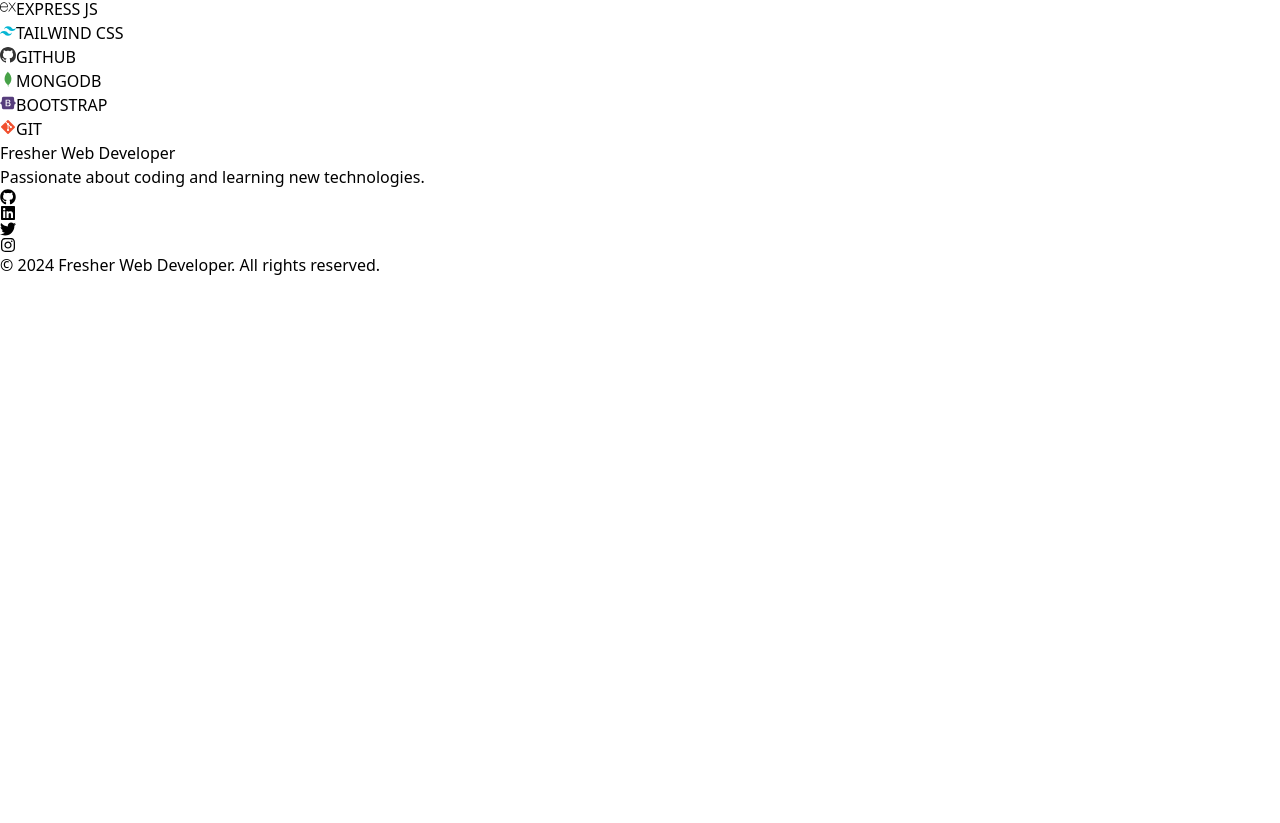
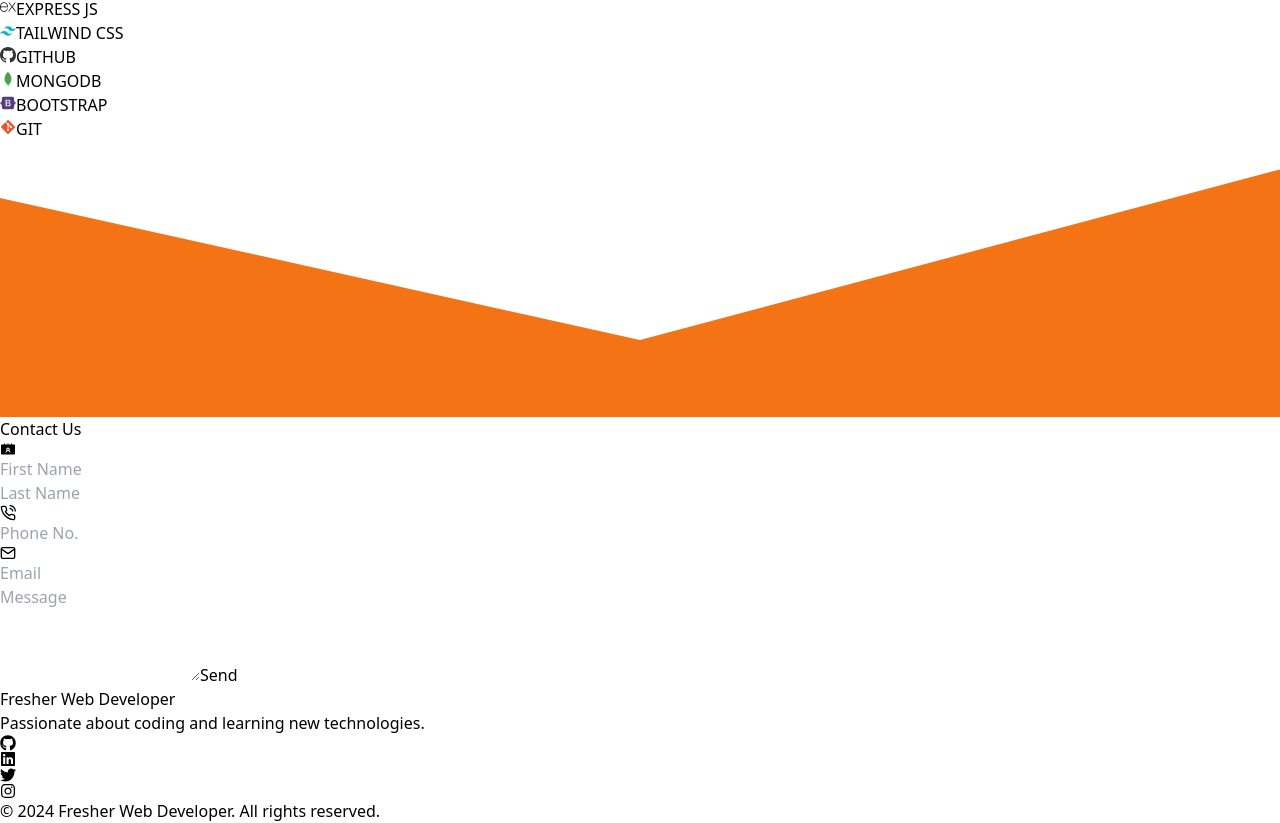
Before and after one commit to amar2mail9/amarport, a React (Vite) app: page / in a window 1280 px wide. Shown: the part 1617-2440 px from the top of the page. Before the commit the page ends 1894 px from the top, so only its background shows below. Built offline with nearby package versions, Linux system fonts and the light colour scheme.

Commit message:
Conatc and About , skill oage create

```diff
--- a/src/App.jsx
+++ b/src/App.jsx
@@ -2,13 +2,19 @@ import React from "react";
 import { BrowserRouter, Route, Routes } from "react-router-dom";
 import Home from "./components/Page/Home/Home";
 import PageNotFound from "./components/Page/error/PageNotFound";
+import SkillsPage from "./components/Page/MySkills/SkillsPage";
+import Contact_Us_Page from "./components/Page/contacts_us/Contact_Us_Page";
+import About_Page from "./components/Page/AboutUs/About_Page";
 
 export default function App() {
   return (
     <BrowserRouter>
       <Routes>
         <Route path="/" element={<Home />} />
+        <Route path="/my-skills" element={<SkillsPage />} />
+        <Route path="/about-us" element={<About_Page />} />
         <Route path="*" element={<PageNotFound />} />
+        <Route path="/contact-us" element={<Contact_Us_Page />} />
       </Routes>
     </BrowserRouter>
   );
--- /dev/null
+++ b/src/components/Page/AboutUs/About_Page.jsx
@@ -0,0 +1,11 @@
+import React from "react";
+import Layout from "../../layout/Layout";
+import About from "./About";
+
+export default function About_Page() {
+  return (
+    <Layout>
+      <About />
+    </Layout>
+  );
+}
--- a/src/components/Page/Home/Home.jsx
+++ b/src/components/Page/Home/Home.jsx
@@ -4,6 +4,7 @@ import HeroSection from "../hero_section/HeroSection";
 import Herosetion2 from "../hero_section/Herosetion2";
 import About from "../AboutUs/About";
 import Skills from "../MySkills/Skills";
+import Contact_Us from "../contacts_us/Contact_Us";
 
 export default function Home() {
   return (
@@ -13,6 +14,8 @@ export default function Home() {
         <Herosetion2 />
         <About />
         <Skills />
+
+        <Contact_Us />
       </section>
     </Layout>
   );
--- a/src/components/Page/MySkills/Skills.jsx
+++ b/src/components/Page/MySkills/Skills.jsx
@@ -70,7 +70,7 @@ const Skills = () => {
     <section className="py-12 w-10/12 mx-auto ">
       <div className="container mx-auto">
         <motion.h2
-          className="text-3xl font-semibold text-center text-gray-900   mb-8"
+          className="text-4xl bg-gray-700 py-5 rounded-xl hover:bg-orange-500 duration-300 font-semibold text-center text-gray-100   mb-8 "
           initial={{ opacity: 0 }}
           animate={{ opacity: 1 }}
           viewport={{ once: true }}
--- /dev/null
+++ b/src/components/Page/MySkills/SkillsPage.jsx
@@ -0,0 +1,9 @@
+import React from "react";
+import Layout from "../../layout/Layout";
+import Skills from "./Skills";
+
+export default function SkillsPage() {
+  return <Layout>
+    <Skills/>
+  </Layout>;
+}
--- /dev/null
+++ b/src/components/Page/contacts_us/Contact_Us.jsx
@@ -0,0 +1,86 @@
+import React from "react";
+import { AiFillContacts } from "react-icons/ai";
+import { FiPhoneCall, FiMail } from "react-icons/fi";
+import { motion } from "framer-motion";
+export default function Contact_Us() {
+  return (
+    <article className="relative z-10 h-[90vh] bg-gray-100 py-7 flex items-center justify-center">
+      {/* SVG Wave */}
+      <svg
+        xmlns="http://www.w3.org/2000/svg"
+        viewBox="0 0 1440 310"
+        className="absolute bottom-0 left-0 w-full z-0"
+      >
+        <path
+          fill="#f47315"
+          fillOpacity="1"
+          d="M0,64L720,224L1440,32L1440,320L720,320L0,320Z"
+        ></path>
+      </svg>
+
+      <motion.div
+        initial={{ opacity: 0, y: 100 }}
+        animate={{ opacity: 1, y: 0 }}
+        transition={{ delay: 0.8, duration: 1 }}
+        className="bg-white md:w-6/12 lg:w-5/12 mx-auto w-11/12 md:p-6 p-3 rounded-xl shadow-xl z-10 relative"
+      >
+        <section>
+          <h3 className="text-3xl flex items-center justify-center gap-3 text-gray-500 font-semibold text-center">
+            Contact Us <AiFillContacts className="text-orange-500" />
+          </h3>
+          <form action="" className="py-8 text-gray-600 grid gap-6">
+            <div className="grid grid-cols-1 gap-6 md:grid-cols-2">
+              <div className="relative">
+                <input
+                  type="text"
+                  placeholder="First Name"
+                  className="w-full border-2 outline-none rounded-lg py-2 text-lg px-4 border-gray-400 focus:outline-none focus:ring-0 focus:border-orange-500 hover:border-orange-400 transition-colors"
+                />
+              </div>
+              <div className="relative">
+                <input
+                  type="text"
+                  placeholder="Last Name"
+                  className="w-full border-2 outline-none rounded-lg py-2 text-lg px-4 border-gray-400 focus:outline-none focus:ring-0 focus:border-orange-500 hover:border-orange-400 transition-colors"
+                />
+              </div>
+            </div>
+
+            <div className="relative">
+              <FiPhoneCall className="absolute left-3 top-1/2 transform -translate-y-1/2 text-orange-500" />
+              <input
+                type="text"
+                className="w-full pl-12 border-2 border-gray-400 py-2 text-lg rounded-lg px-4 focus:outline-none focus:ring-0 focus:border-orange-500 hover:border-orange-400 transition-colors"
+                placeholder="Phone No."
+              />
+            </div>
+
+            <div className="relative">
+              <FiMail className="absolute left-3 top-1/2 transform -translate-y-1/2 text-orange-500" />
+              <input
+                type="email"
+                className="w-full pl-12 border-2 border-gray-400 py-2 text-lg rounded-lg px-4 focus:outline-none focus:ring-0 focus:border-orange-500 hover:border-orange-400 transition-colors"
+                placeholder="Email"
+              />
+            </div>
+
+            <textarea
+              name=""
+              id=""
+              className="w-full p-4 text-gray-600 border-2 border-slate-400 rounded-lg focus:outline-none focus:ring-0 focus:border-orange-500 hover:border-orange-400 transition-colors"
+              placeholder="Message"
+              rows={4}
+            ></textarea>
+
+            <button
+              type="submit"
+              className="w-full py-2 px-6 bg-orange-500 text-white rounded-lg transition-colors hover:bg-orange-600"
+            >
+              Send
+            </button>
+          </form>
+        </section>
+      </motion.div>
+    </article>
+  );
+}
--- /dev/null
+++ b/src/components/Page/contacts_us/Contact_Us_Page.jsx
@@ -0,0 +1,18 @@
+import React from "react";
+import Layout from "../../layout/Layout";
+import Contact_Us from "./Contact_Us";
+import { motion } from "framer-motion";
+
+export default function Contact_Us_Page() {
+  return (
+    <Layout>
+      <motion.div
+        initial={{ opacity: 0, y: 100 }}
+        animate={{ opacity: 1, y: 0 }}
+        transition={{ delay: 0.8, duration: 1 }}
+      >
+        <Contact_Us />
+      </motion.div>
+    </Layout>
+  );
+}
--- a/src/components/footer/Footer.jsx
+++ b/src/components/footer/Footer.jsx
@@ -3,7 +3,7 @@ import { FaGithub, FaLinkedin, FaTwitter, FaInstagram } from "react-icons/fa";
 
 const Footer = () => {
   return (
-    <footer className="bg-gray-900 text-white py-8 mt-12">
+    <footer className="bg-gray-900 text-white py-8 ">
       <div className="container mx-auto flex flex-col sm:flex-row justify-between items-center px-6">
         {/* Developer Info Section */}
         <div className="text-center sm:text-left mb-6 sm:mb-0">
```
